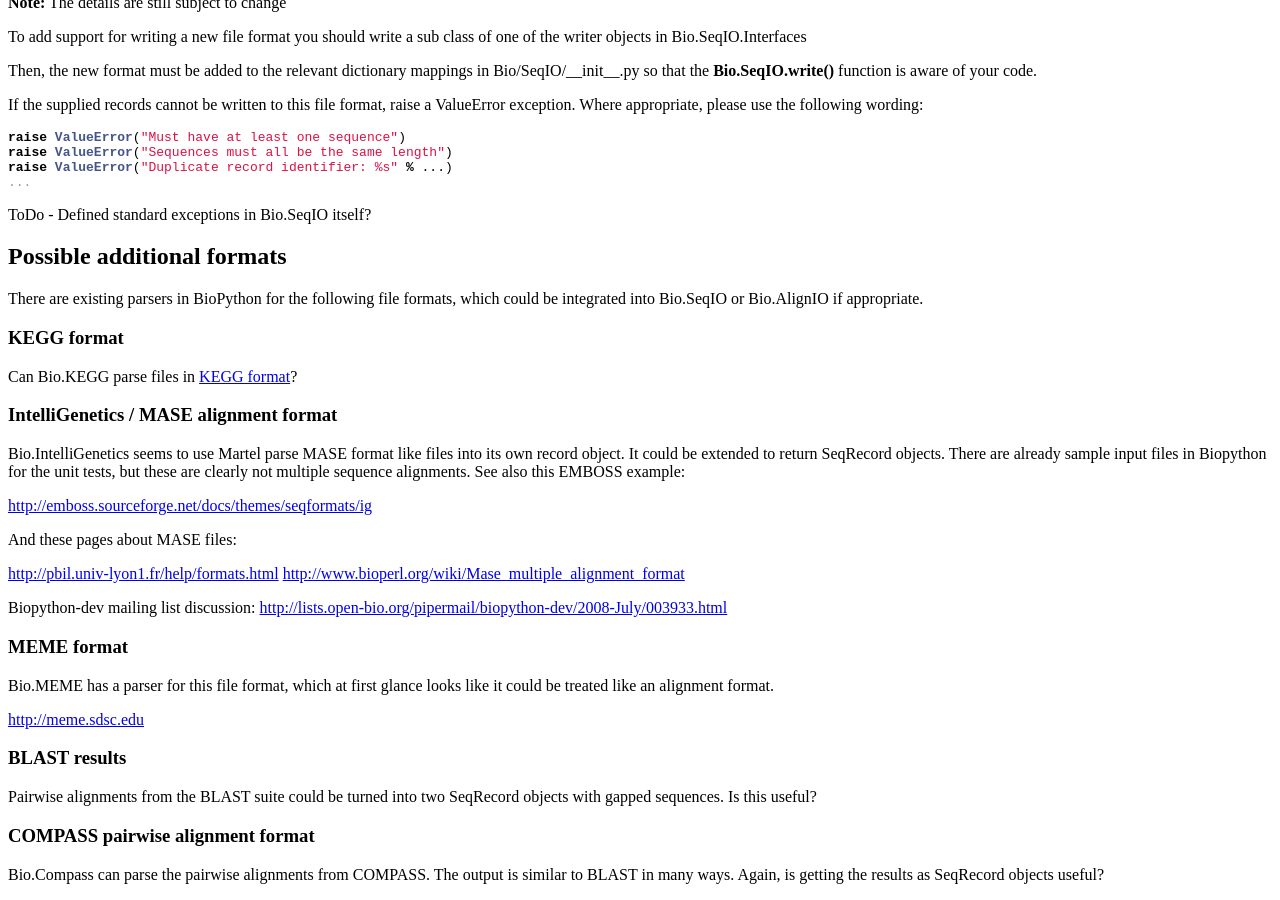
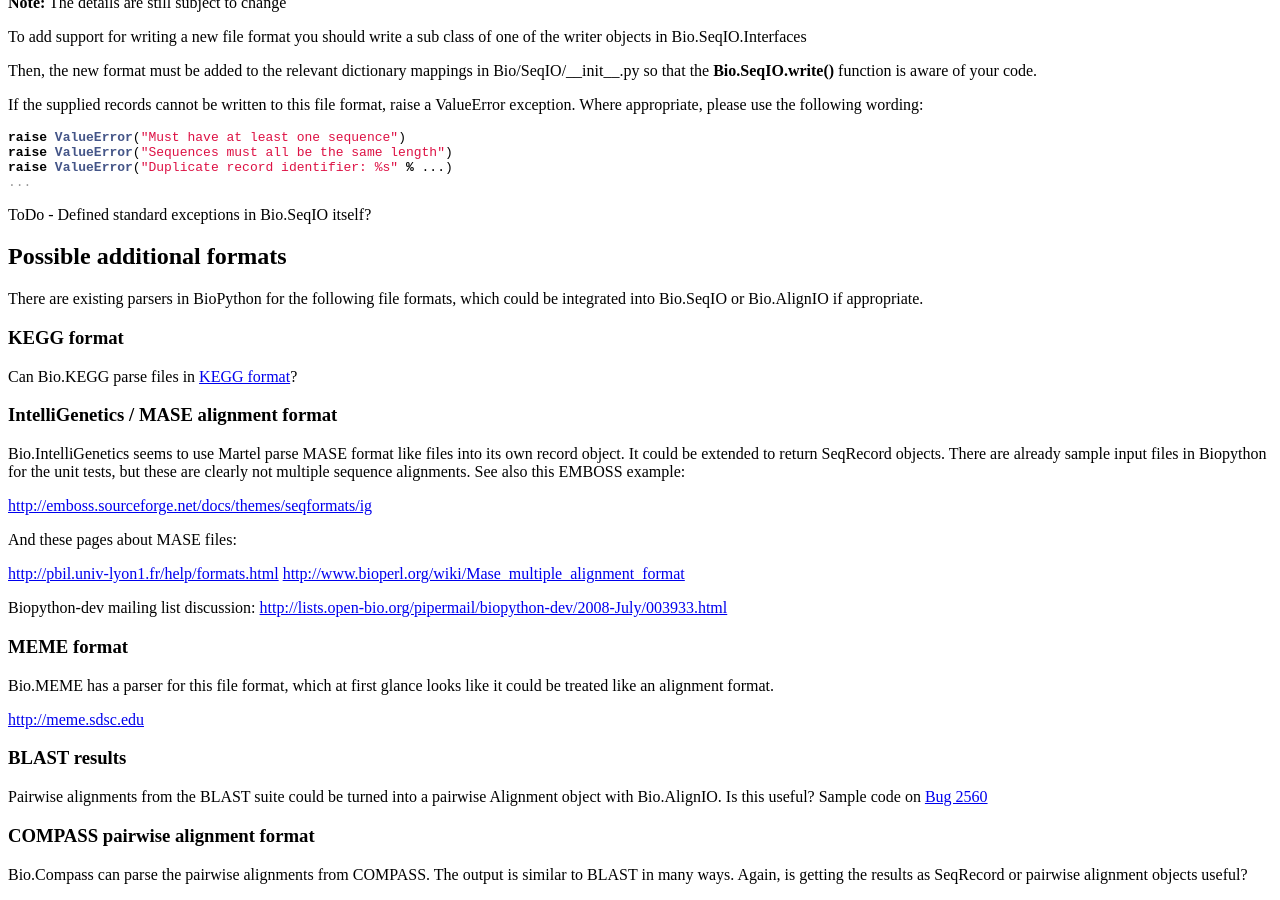
Before and after one commit to biopython/biopython.github.io, a Jekyll site: the page built from wiki/SeqIO_dev.md, in a window 1280 px wide and 900 px high, scrolled down 616 px. Built offline with Jekyll 4.4.1, drawn with Linux system fonts in a browser that asks for light colours.

Commit message:
/* Possible additional formats */ Link to Bug 2560 for Blast in Bio.AlignIO

```diff
--- a/wiki/SeqIO_dev.md
+++ b/wiki/SeqIO_dev.md
@@ -113,11 +113,12 @@ like it could be treated like an alignment format.
 
 ### BLAST results
 
-Pairwise alignments from the BLAST suite could be turned into two
-SeqRecord objects with gapped sequences. Is this useful?
+Pairwise alignments from the BLAST suite could be turned into a pairwise
+Alignment object with Bio.AlignIO. Is this useful? Sample code on [Bug
+2560](http://bugzilla.open-bio.org/show_bug.cgi?id=2560)
 
 ### COMPASS pairwise alignment format
 
 Bio.Compass can parse the pairwise alignments from COMPASS. The output
 is similar to BLAST in many ways. Again, is getting the results as
-SeqRecord objects useful?
+SeqRecord or pairwise alignment objects useful?
```
Also changed, not shown: 1 other file.
